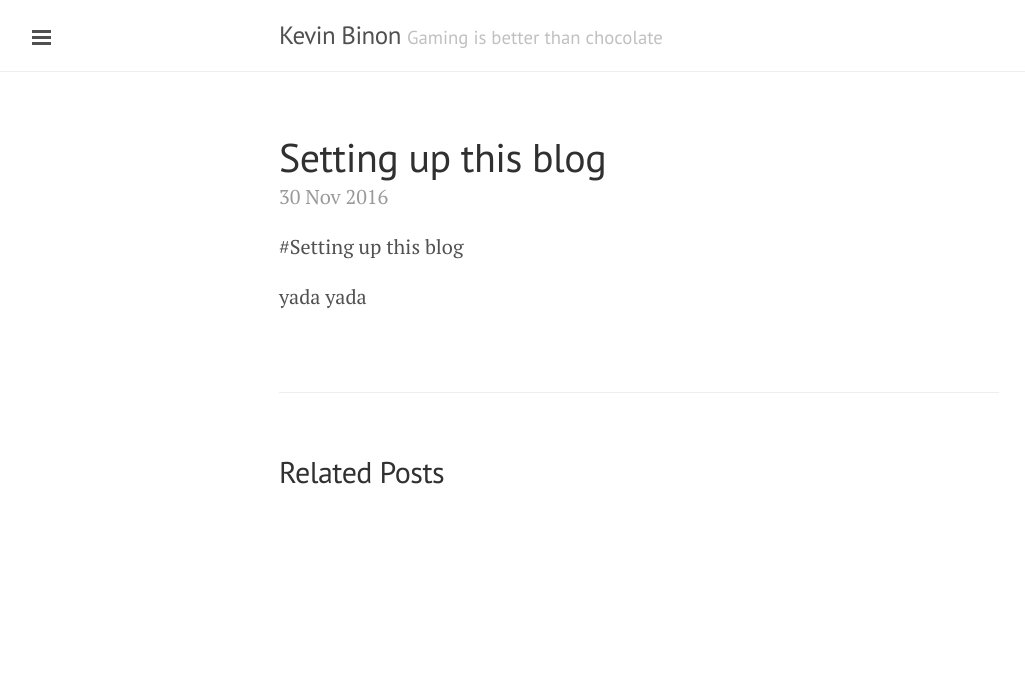
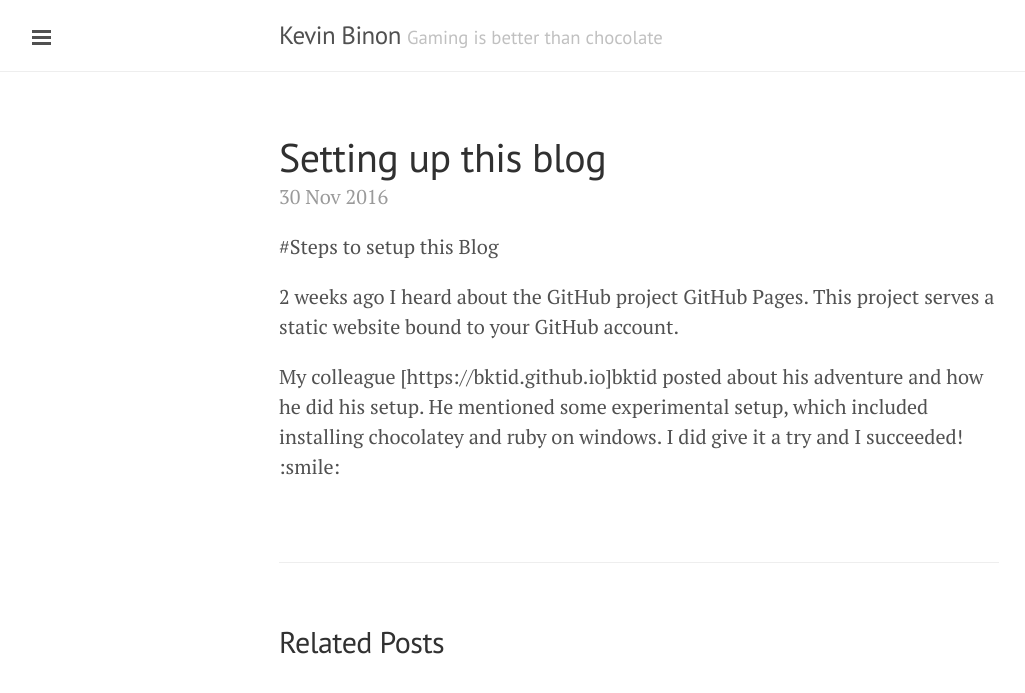
Before and after one commit to KevinBinon/KevinBinon.github.io, a Jekyll site: the page built from _posts/2016-11-30-setting-up-this-blog.markdown, in a window 1280 px wide. Shown: the top 693 px of the page, without its empty margins (1-1026 px from the left). Built offline with Jekyll 4.4.1, drawn with Linux system fonts in a browser that asks for light colours.

```diff
--- a/_posts/2016-11-30-setting-up-this-blog.markdown
+++ b/_posts/2016-11-30-setting-up-this-blog.markdown
@@ -3,6 +3,10 @@ published: true
 title: Setting up this blog
 layout: post
 ---
-#Setting up this blog
+#Steps to setup this Blog
 
-yada yada
+2 weeks ago I heard about the GitHub project GitHub Pages. This project serves a static website bound to your GitHub account.
+
+My colleague [https://bktid.github.io]bktid posted about his adventure and how he did his setup.
+He mentioned some experimental setup, which included installing chocolatey and ruby on windows.
+I did give it a try and I succeeded! :smile:
```
